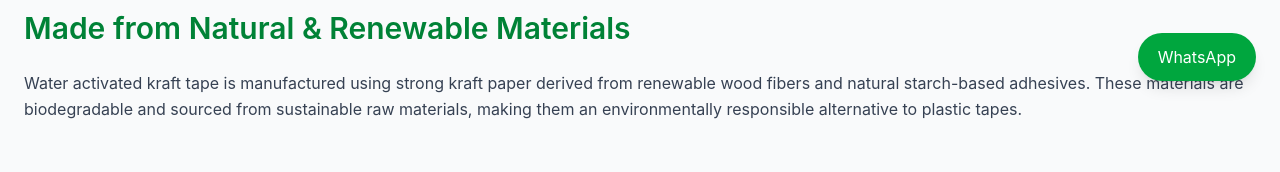
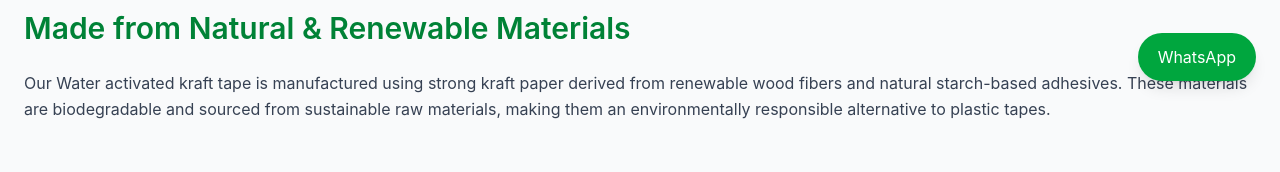
Before and after one commit to vivekchdh0691-wq/kanvekpackaging, a Next.js app: page /sustainability in a window 1280 px wide. Shown: the part 695-867 px from the top of the page. Built offline with nearby package versions, Linux system fonts and the light colour scheme.

Commit message:
Update page.tsx

```diff
--- a/app/sustainability/page.tsx
+++ b/app/sustainability/page.tsx
@@ -40,7 +40,7 @@ export default function Sustainability() {
         </h2>
 
         <p className="text-gray-700 leading-relaxed">
-          Water activated kraft tape is manufactured using strong
+          Our Water activated kraft tape is manufactured using strong
           kraft paper derived from renewable wood fibers and natural
           starch-based adhesives. These materials are biodegradable
           and sourced from sustainable raw materials, making them an
```
